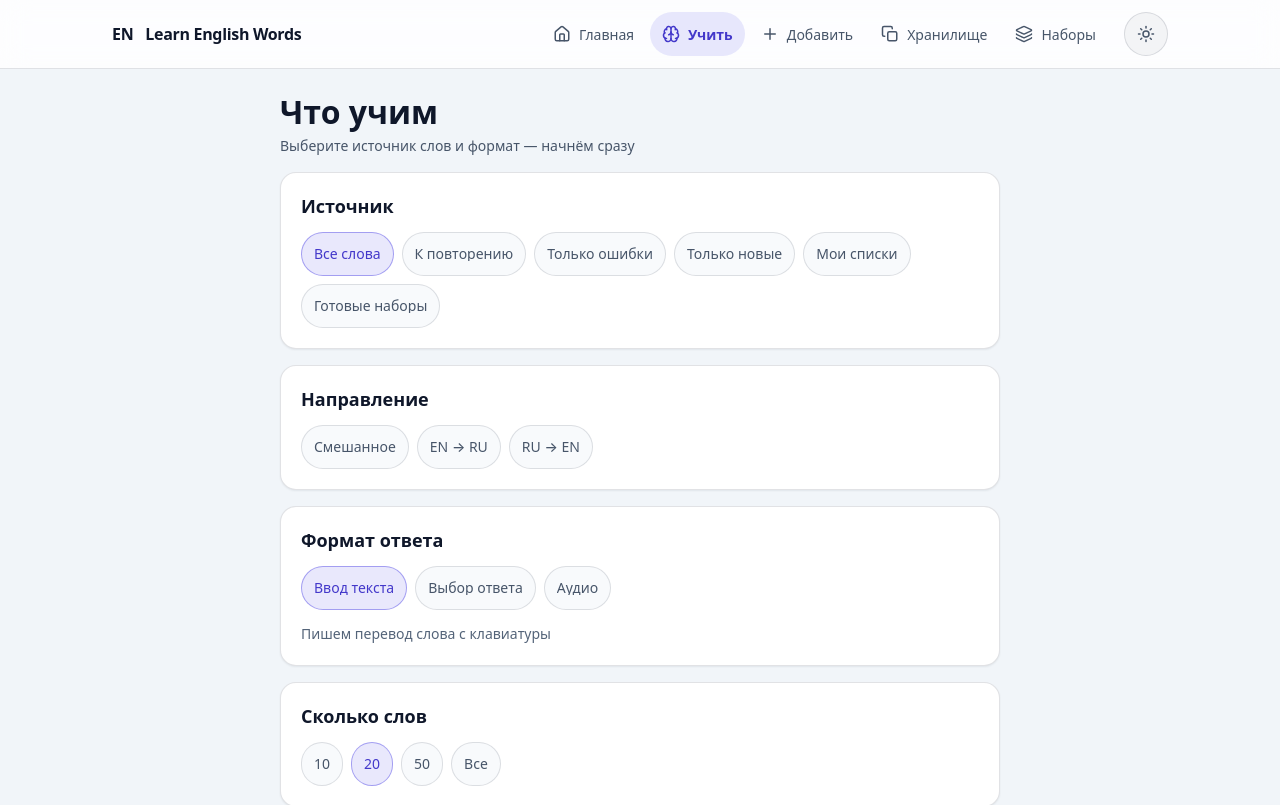
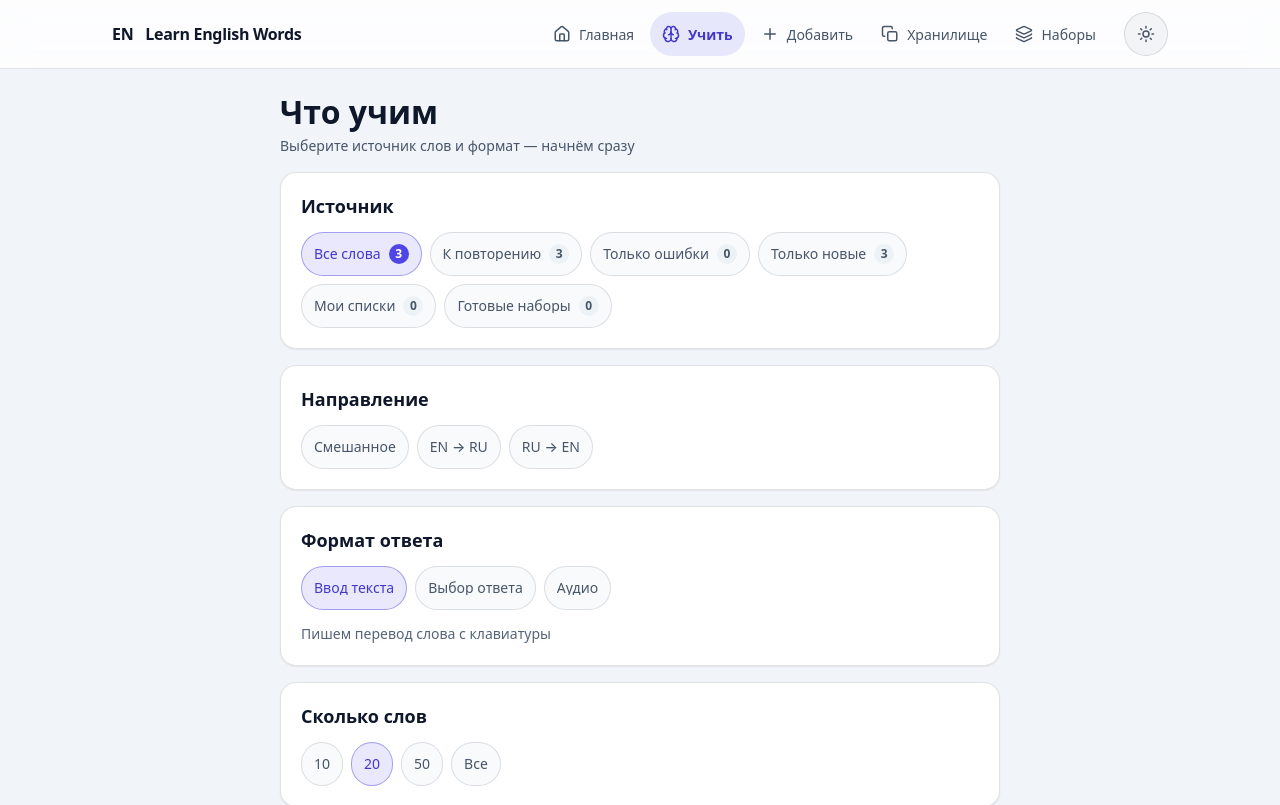
Before and after one commit to EvenTailer/learn-english-words-on-React-Vite, a React (Vite) app: page /learn in a window 1280 px wide. Shown: the top 805 px of the page. Built offline with nearby package versions, Linux system fonts and the light colour scheme.

Commit message:
feat(learn): счётчики слов у источников тренировки

```diff
--- a/src/widgets/LearnSetup/LearnSetup.jsx
+++ b/src/widgets/LearnSetup/LearnSetup.jsx
@@ -87,6 +87,40 @@ export default function LearnSetup() {
     selectedList,
   ]);
 
+  // Счётчики для каждого источника — видно, где есть слова, а где пусто
+  const sourceCounts = useMemo(() => {
+    const count = (sourceKey) =>
+      selectPool(cards, {
+        progressMap,
+        plan: {
+          source: sourceKey,
+          setKey,
+          listId: activeListId,
+          size: 'all',
+          direction: directionChoice,
+          answerMode,
+        },
+        listWords: selectedList?.words ?? [],
+      }).length;
+
+    return {
+      [LEARN_SOURCES.ALL]: count(LEARN_SOURCES.ALL),
+      [LEARN_SOURCES.DUE]: count(LEARN_SOURCES.DUE),
+      [LEARN_SOURCES.ERRORS]: count(LEARN_SOURCES.ERRORS),
+      [LEARN_SOURCES.NEW]: count(LEARN_SOURCES.NEW),
+      [LEARN_SOURCES.LIST]: count(LEARN_SOURCES.LIST),
+      [LEARN_SOURCES.SET]: count(LEARN_SOURCES.SET),
+    };
+  }, [
+    cards,
+    progressMap,
+    setKey,
+    activeListId,
+    directionChoice,
+    answerMode,
+    selectedList,
+  ]);
+
   const handleStart = () => {
     dispatch(
       startLearn({
@@ -126,6 +160,7 @@ export default function LearnSetup() {
             <Chip
               key={option.value}
               label={option.label}
+              count={sourceCounts[option.value]}
               active={source === option.value}
               onClick={() => setSource(option.value)}
             />
```
